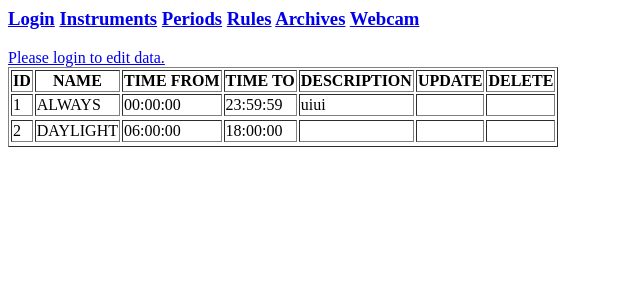
After one commit to bcsedlon/growmat, a Django app: page /w/period/ in a window 1280 px wide. The commit adds this page. Shown: the top 300 px of the page, without its empty margins (0-640 px from the left). Run offline with Django 3.2, Linux system fonts and the light colour scheme; data comes from the database, SQL or seed files in the repository; both versions use the stored data as it was after the commit; parts of the project's set-up code (start-up, migrations or seed data) failed here and were passed over.

Commit message:
add priority to rule, add PeriodForm

```diff
--- a/growmat/growmat/settings.py
+++ b/growmat/growmat/settings.py
@@ -93,7 +93,8 @@ DATABASES = {
 
 LANGUAGE_CODE = 'en-us'
 
-TIME_ZONE = 'UTC'
+#TIME_ZONE = 'UTC'
+TIME_ZONE = 'Europe/Prague'
 
 USE_I18N = True
 
--- a/growmat/w/models.py
+++ b/growmat/w/models.py
@@ -40,7 +40,8 @@ class Instrument(models.Model):
 
 	address = models.IntegerField(default=0)
 	type = models.IntegerField(choices=INSTRUMENT_TYPE, default=0)
-	index = models.IntegerField(choices=INSTRUMENT_INDEX, default=0)
+	#index = models.IntegerField(choices=INSTRUMENT_INDEX, default=0)
+	index = models.IntegerField(default=0)
 	name = models.CharField(default='NEW',  max_length=256)
 	value = models.FloatField(default=0)
 	status = models.IntegerField(default=1)
@@ -101,8 +102,8 @@ class Rule(models.Model):
          			('>', '>'),
          			('>=', '>='),
     			    ('!=', '!='),
-    			    ('&', 'AND'),
-    			    ('|', 'OR'),
+    			    ('&', '&'),
+    			    ('|', '|'),
 	)
 
 	ACTION_TYPE = (
@@ -111,9 +112,12 @@ class Rule(models.Model):
 					('|', 'OR'),
 					('+', '+'),
 					('-', '-'),
+					('*', '*'),
+					('/', '/'),
+					('%', '%'),
 	)
 
-
+	priority = models.FloatField(default=0, blank=True)
 	period = models.ForeignKey(Period)
 	input = models.ForeignKey(Instrument, related_name='input_instrument')
 	input_attribute = models.CharField(choices=ATTRIBUTE_TYPE, default=0, max_length=6)
@@ -131,7 +135,7 @@ class Rule(models.Model):
 class RuleForm(ModelForm):
     class Meta:
         model = Rule
-        fields = ['period', 'input', 'input_attribute', 'operation', 'input_parameter', 'output', 'output_attribute', 'action', 'output_parameter', 'description', 'result', 'result0', 'datetime']
+        fields = ['priority', 'period', 'input', 'input_attribute', 'operation', 'input_parameter', 'output', 'output_attribute', 'action', 'output_parameter', 'description', 'result', 'result0', 'datetime']
 
     def __init__(self, *args, **kwargs):
         super(RuleForm, self).__init__(*args, **kwargs)
--- a/growmat/w/templates/w/archive.html
+++ b/growmat/w/templates/w/archive.html
@@ -7,6 +7,7 @@
 <h3>
 {% if user.is_authenticated %}{{ user.username }} <a href="{% url 'w:logout' %}">logout</a>{% else %}<a href="{% url 'w:login' %}">Login</a>{% endif %}
 <a href="{% url 'w:index' %}">Instruments</a>
+<a href="{% url 'w:period' %}">Periods</a>
 <a href="{% url 'w:rule' %}">Rules</a>
 <a href="{% url 'w:archive' %}">Archives</a>
 <a href="{% url 'w:webcam' %}">Webcam</a>
--- /dev/null
+++ b/growmat/w/templates/w/period.html
@@ -0,0 +1,75 @@
+<html>
+<head>
+
+<h3>
+{% if user.is_authenticated %}{{ user.username }} <a href="{% url 'w:logout' %}">logout</a>{% else %}<a href="{% url 'w:login' %}">Login</a>{% endif %}
+<a href="{% url 'w:index' %}">Instruments</a>
+<a href="{% url 'w:period' %}">Periods</a>
+<a href="{% url 'w:rule' %}">Rules</a>
+<a href="{% url 'w:archive' %}">Archives</a>
+<a href="{% url 'w:webcam' %}">Webcam</a>
+ {% if user.is_authenticated %}<a href="{% url 'w:save' %}">SAVE DB</a>{% endif %}
+</h3>
+
+
+
+ {% if not user.is_authenticated %}
+ <a href="{% url 'w:login' %}">Please login to edit data.</a>
+{% else %}
+<a href="{% url 'w:period' 0 %}">Add Period</a>
+ {% endif %}
+
+{% if form %}
+	{% if form.errors %}<p><strong>{{ form.errors }}</strong></p>{% endif %}
+{% endif %}
+
+
+
+<table border=1>
+		<tr><th>ID</th><th>NAME</th><th>TIME FROM</th><th>TIME TO</th><th>DESCRIPTION</th><th>UPDATE</th><th>DELETE</th></tr>
+		{% if form.pk = 0 %}
+
+
+		<tr>
+		<form action="" method="post">{% csrf_token %}
+        	<td>NEW</td>
+        	<td>{{ form.name }}</td>
+            <td>{{ form.time_from }}</td>
+            <td>{{ form.time_to }}</td>
+        	<td>{{ form.description }}</td>
+            <td><input type="submit" name="create" value="Create" /></td>
+            <td></td>
+        </form>
+        </tr>
+        {% endif %}
+        {% for period in periods %}
+
+        	{% if period.pk = form.pk %}
+
+        	<tr>
+        	<form action="" method="post">{% csrf_token %}
+            	<td>{{ form.pk }}</td>
+            	<td>{{ form.name }}</td>
+            	<td>{{ form.time_from }}</td>
+            	<td>{{ form.time_to }}</td>
+        		<td>{{ form.description }}</td>
+            	<td><input type="submit" name="save" value="Save" /></td>
+            	<td></td>
+            </form>
+            <tr>
+        	{% else %}
+            <tr>
+             	<td>{{ period.id }}</td>
+             	<td>{{ period.name }}</td>
+            	<td>{{ period.time_from|time:"H:i:s" }}</td>
+        		<td>{{ period.time_to|time:"H:i:s" }}</td>
+            	<td>{{ period.description }}</td>
+            	<td>{% if user.is_authenticated %}<a href="{% url 'w:period' period.id %}">Update</a>{% endif %}</td>
+            	<td>{% if user.is_authenticated %}<a href="{% url 'w:period_delete' period.id %}">Delete</a>{% endif %}</td>
+            <tr>
+            {% endif %}
+        {% endfor %}
+
+</table>
+</body>
+</html>
--- /dev/null
+++ b/growmat/w/templates/w/period_confirm_delete.html
@@ -0,0 +1,6 @@
+<h2>{{ object.id }} {{ object.name }}</h2>
+<hr>
+<form action="{% url 'w:period' period.id %}" method="post">{% csrf_token %}
+    <p>Are you sure you want to delete"?</p>
+    <input type="submit" name="delete" value="Confirm" />
+</form>
--- a/growmat/w/urls.py
+++ b/growmat/w/urls.py
@@ -4,7 +4,7 @@ from django.conf.urls import url, include
 from . import views
 
 from .models import InstrumentList
-from .views import InstrumentCreate, InstrumentUpdate, InstrumentDelete, RuleDelete
+from .views import InstrumentCreate, InstrumentUpdate, InstrumentDelete, RuleDelete, PeriodDelete
 
 urlpatterns = [
 	#url(r'^$', views.index, name='index'),
@@ -17,6 +17,10 @@ urlpatterns = [
 	url(r'^rule/$', views.rule, name='rule'),
 	url(r'^rule/(?P<pk>[0-9]+)/$', views.rule, name='rule'),
 	url(r'^rule_delete/(?P<pk>[0-9]+)/$', RuleDelete.as_view(), name='rule_delete'),
+
+	url(r'^period/$', views.period, name='period'),
+	url(r'^period/(?P<pk>[0-9]+)/$', views.period, name='period'),
+	url(r'^period_delete/(?P<pk>[0-9]+)/$', PeriodDelete.as_view(), name='period_delete'),
 
 	url(r'^(?P<pk>[0-9]+)/$', views.index, name='index'),
 	url(r'^$', views.index, name='index'),
--- a/growmat/w/views.py
+++ b/growmat/w/views.py
@@ -17,6 +17,9 @@ from .models import InstrumentList
 
 from .models import Rule
 from .models import RuleForm
+
+from .models import Period
+from .models import PeriodForm
 
 from .models import Archive
 
@@ -52,6 +55,10 @@ class InstrumentDelete(DeleteView):
 class RuleDelete(DeleteView):
     model = Rule
     success_url = reverse_lazy('w:rule/0')
+
+class PeriodDelete(DeleteView):
+    model = Period
+    success_url = reverse_lazy('w:period/0')
 
 # Create your views here.
 def save(request):
@@ -234,7 +241,7 @@ def rule(request, pk=None):
                 return HttpResponseRedirect('/w/rule/')
 
             form.pk = 0
-            rules = Rule.objects.order_by('pk')
+            rules = Rule.objects.order_by('priority')
             context = RequestContext(request, {
                 'rules': rules, 'form':form
             })
@@ -248,7 +255,7 @@ def rule(request, pk=None):
 
                 return HttpResponseRedirect('/w/rule/')
             form.pk = pk
-            rules = Rule.objects.order_by('pk')
+            rules = Rule.objects.order_by('priority')
             context = RequestContext(request, {
                 'rules': rules, 'form':form
             })
@@ -260,7 +267,7 @@ def rule(request, pk=None):
             return HttpResponseRedirect('/w/rule/')
 
     else:
-        rules = Rule.objects.order_by('pk')
+        rules = Rule.objects.order_by('priority')
 
         if pk:
             if int(pk)>0:
@@ -415,3 +422,81 @@ def instrument(request, instrument_id):
 
 		form = InstrumentForm(instance = instrument)
 		return render(request, 'w/instrument.html', {'form': form, 'instrument': instrument})
+
+
+# Create your views here.
+def period(request, pk=None):
+    form = PeriodForm()
+
+    if request.method == 'POST':
+        if 'create' in request.POST:
+            form = PeriodForm(request.POST)
+            if form.is_valid():
+                form.save()
+            #print form.errors
+                return HttpResponseRedirect('/w/period/')
+
+            form.pk = 0
+            periods = Period.objects.order_by('pk')
+            context = RequestContext(request, {
+                'periods': periods, 'form':form
+            })
+            return render(request, 'w/period.html', context)
+
+        if 'save' in request.POST:
+            period = Period.objects.get(pk=pk)
+            form = PeriodForm(request.POST, instance = period)
+            if form.is_valid():
+                form.save()
+
+                return HttpResponseRedirect('/w/period/')
+            form.pk = pk
+            periods = Period.objects.order_by('pk')
+            context = RequestContext(request, {
+                'periods': periods, 'form':form
+            })
+            return render(request, 'w/period.html', context)
+
+        if 'delete' in request.POST:
+            period = Period.objects.get(pk=pk)
+            period.delete()
+            return HttpResponseRedirect('/w/period/')
+
+    else:
+        periods = Period.objects.order_by('pk')
+
+        if pk:
+            if int(pk)>0:
+                period = Period.objects.get(pk=pk)
+                form = PeriodForm(instance = period)
+
+                form.pk=int(pk)
+
+                context = RequestContext(request, {
+                    'periods': periods,  'form':form
+                })
+
+                return render(request, 'w/period.html', context)
+
+            if int(pk)==0:
+                form = PeriodForm()
+                form.pk = 0
+                context = RequestContext(request, {
+                    'periods': periods,  'form':form
+                })
+
+                return render(request, 'w/period.html', context)
+
+        context = RequestContext(request, {
+                    'periods': periods
+                })
+
+        return render(request, 'w/period.html', context)
+
+    periods = Period.objects.order_by('pk')
+
+    context = RequestContext(request, {
+        'periods': periods, 'form':form
+    })
+
+    return render(request, 'w/period.html', context)
```
Also changed, not shown: growmat/w/management/commands/modbus.py (+7 -2 lines), growmat/w/templates/w/index.html (+14 -11 lines), growmat/w/templates/w/rule.html (+11 -7 lines), xftp.py (added, +81 -0 lines), growmat/ramdisk/db.sqlite3, growmat/w/migrations/0015_auto_20151112_2236.py (added).
